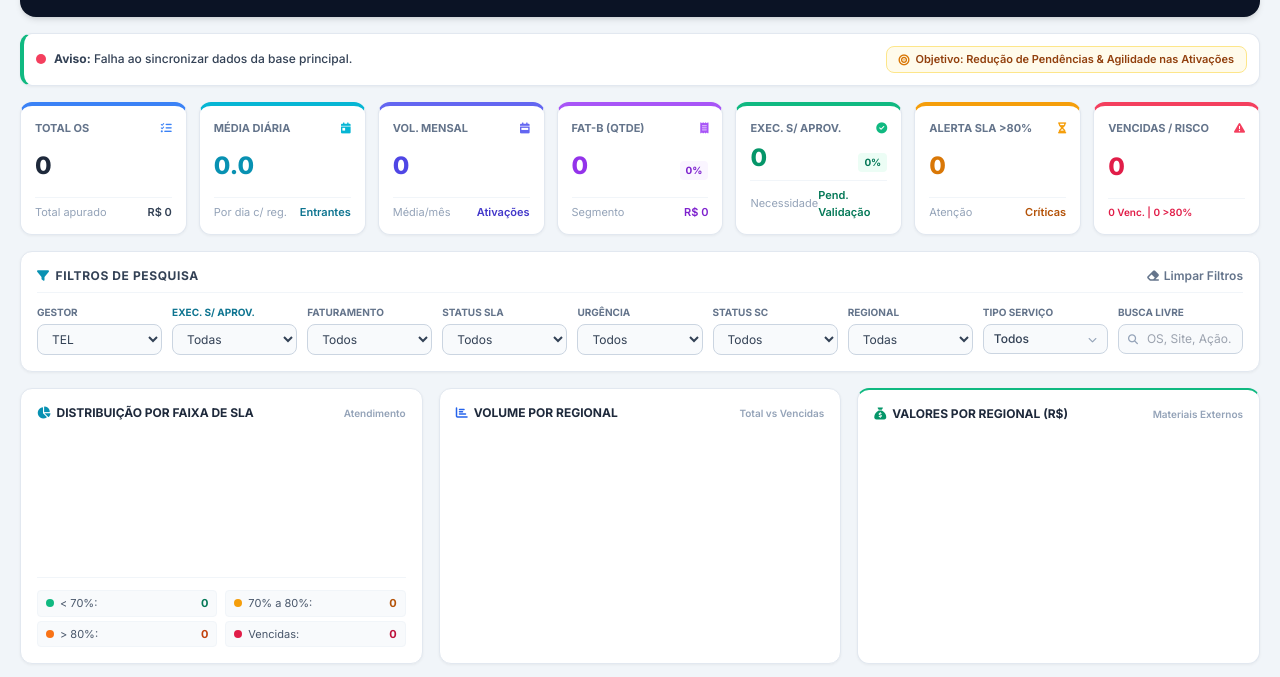
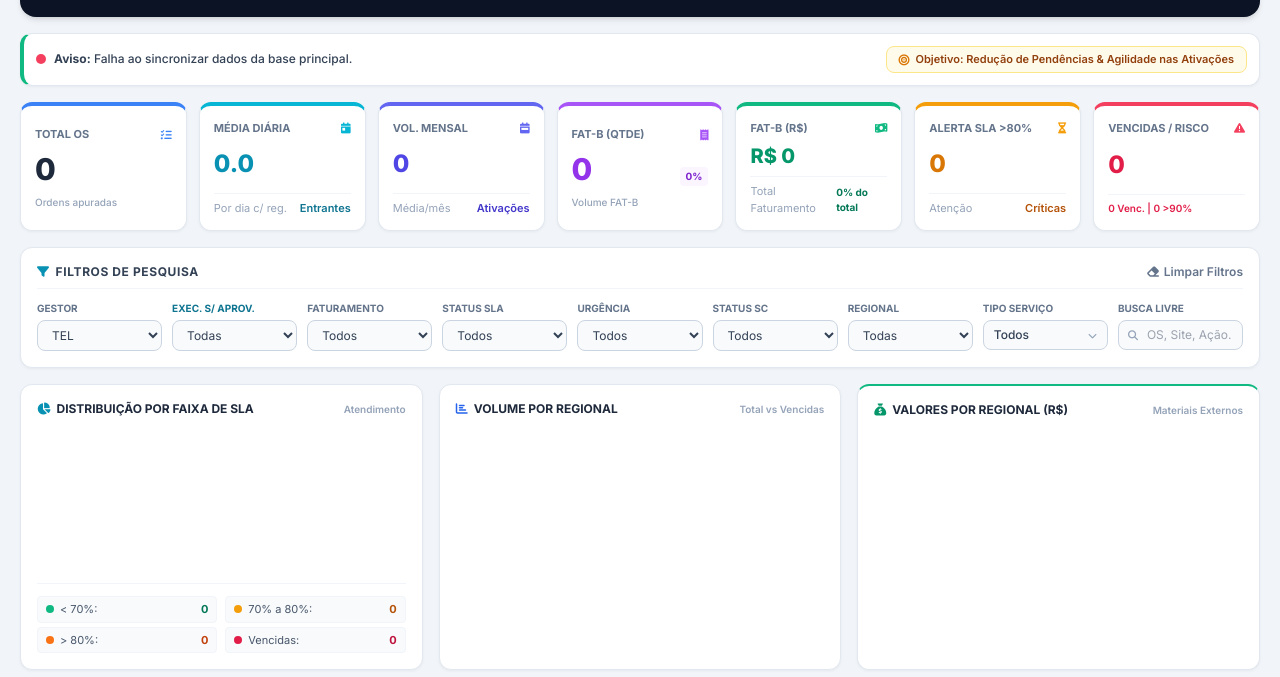
Before and after one commit to SPI-TEL/NC-COR, a plain HTML site: page index.html in a window 1280 px wide. Shown: the part 91-768 px from the top of the page. Drawn offline with nearby package versions, Linux system fonts and the light colour scheme; no server answers.

Commit message:
Refactor KPI card layout and styles
Updated KPI card styles and improved data display for various metrics.

```diff
--- a/index.html
+++ b/index.html
@@ -91,20 +91,19 @@
 
         <!-- KPIs Cards -->
         <div class="grid grid-cols-2 sm:grid-cols-3 md:grid-cols-4 lg:grid-cols-7 gap-3">
-            <div class="card-clean p-3.5 flex flex-col justify-between border-t-4 border-t-blue-500">
+            <!-- 1. Total OS (Sem rodapé de total apurado) -->
+            <div class="card-clean p-3.5 flex flex-col justify-center border-t-4 border-t-blue-500">
                 <div class="flex items-center justify-between text-[11px] font-bold text-slate-500 uppercase">
                     <span>Total OS</span>
                     <i class="fa-solid fa-list-check text-blue-500"></i>
                 </div>
-                <div class="my-1.5">
-                    <span id="kpiTotalOS" class="text-2xl font-black text-slate-800">0</span>
-                </div>
-                <div class="pt-1.5 border-t border-slate-100 flex items-center justify-between text-[11px]">
-                    <span class="text-slate-400">Total apurado</span>
-                    <strong id="kpiMediaReaisOS" class="text-slate-700 font-semibold">R$ 0</strong>
-                </div>
-            </div>
-
+                <div class="my-2">
+                    <span id="kpiTotalOS" class="text-3xl font-black text-slate-800">0</span>
+                </div>
+                <span class="text-[10px] text-slate-400 font-medium">Ordens apuradas</span>
+            </div>
+
+            <!-- 2. Média Diária -->
             <div class="card-clean p-3.5 flex flex-col justify-between border-t-4 border-t-cyan-500">
                 <div class="flex items-center justify-between text-[11px] font-bold text-slate-500 uppercase">
                     <span>Média Diária</span>
@@ -119,6 +118,7 @@
                 </div>
             </div>
 
+            <!-- 3. Vol. Mensal -->
             <div class="card-clean p-3.5 flex flex-col justify-between border-t-4 border-t-indigo-500">
                 <div class="flex items-center justify-between text-[11px] font-bold text-slate-500 uppercase">
                     <span>Vol. Mensal</span>
@@ -133,36 +133,35 @@
                 </div>
             </div>
 
-            <div class="card-clean p-3.5 flex flex-col justify-between border-t-4 border-t-purple-500">
+            <!-- 4. FAT-B (Qtde) (Sem rodapé de segmento) -->
+            <div class="card-clean p-3.5 flex flex-col justify-center border-t-4 border-t-purple-500">
                 <div class="flex items-center justify-between text-[11px] font-bold text-slate-500 uppercase">
                     <span>FAT-B (Qtde)</span>
                     <i class="fa-solid fa-receipt text-purple-500"></i>
                 </div>
-                <div class="my-1.5 flex items-baseline justify-between">
-                    <span id="kpiFatBQtde" class="text-2xl font-black text-purple-600">0</span>
+                <div class="my-2 flex items-baseline justify-between">
+                    <span id="kpiFatBQtde" class="text-3xl font-black text-purple-600">0</span>
                     <span id="kpiFatBPct" class="text-[10px] font-bold text-purple-700 bg-purple-50 px-1.5 py-0.5 rounded">0%</span>
                 </div>
-                <div class="pt-1.5 border-t border-slate-100 flex items-center justify-between text-[11px]">
-                    <span class="text-slate-400">Segmento</span>
-                    <strong id="kpiFatBReais" class="text-purple-700 font-semibold">R$ 0</strong>
-                </div>
-            </div>
-
+                <span class="text-[10px] text-slate-400 font-medium">Volume FAT-B</span>
+            </div>
+
+            <!-- 5. FAT-B (R$) -->
             <div class="card-clean p-3.5 flex flex-col justify-between border-t-4 border-t-emerald-500">
                 <div class="flex items-center justify-between text-[11px] font-bold text-slate-500 uppercase">
-                    <span>Exec. s/ Aprov.</span>
-                    <i class="fa-solid fa-circle-check text-emerald-500"></i>
-                </div>
-                <div class="my-1.5 flex items-baseline justify-between">
-                    <span id="kpiExecSemAprov" class="text-2xl font-black text-emerald-600">0</span>
-                    <span id="kpiExecSemAprovPct" class="text-[10px] font-bold text-emerald-700 bg-emerald-50 px-1.5 py-0.5 rounded">0%</span>
+                    <span>FAT-B (R$)</span>
+                    <i class="fa-solid fa-money-bill-wave text-emerald-500"></i>
+                </div>
+                <div class="my-1.5">
+                    <span id="kpiFatBReais" class="text-xl font-black text-emerald-600 truncate block">R$ 0</span>
                 </div>
                 <div class="pt-1.5 border-t border-slate-100 flex items-center justify-between text-[11px]">
-                    <span class="text-slate-400">Necessidade</span>
-                    <strong class="text-emerald-700 font-semibold">Pend. Validação</strong>
-                </div>
-            </div>
-
+                    <span class="text-slate-400">Total Faturamento</span>
+                    <span id="kpiFatBReaisPct" class="text-emerald-700 font-bold text-[10px]">0% do total</span>
+                </div>
+            </div>
+
+            <!-- 6. Alerta SLA >80% -->
             <div class="card-clean p-3.5 flex flex-col justify-between border-t-4 border-t-amber-500">
                 <div class="flex items-center justify-between text-[11px] font-bold text-slate-500 uppercase">
                     <span>Alerta SLA >80%</span>
@@ -177,6 +176,7 @@
                 </div>
             </div>
 
+            <!-- 7. Vencidas / Risco (Vencidas + Acima de 90%) -->
             <div class="card-clean p-3.5 flex flex-col justify-between border-t-4 border-t-rose-500">
                 <div class="flex items-center justify-between text-[11px] font-bold text-slate-500 uppercase">
                     <span>Vencidas / Risco</span>
@@ -186,7 +186,7 @@
                     <span id="kpiRiscoTotal" class="text-2xl font-black text-rose-600">0</span>
                 </div>
                 <div class="pt-1.5 border-t border-slate-100 flex items-center justify-between text-[11px]">
-                    <span id="kpiRiscoDetail" class="text-rose-600 font-semibold text-[10px]">0 Venc. | 0 >80%</span>
+                    <span id="kpiRiscoDetail" class="text-rose-600 font-semibold text-[10px]">0 Venc. | 0 >90%</span>
                 </div>
             </div>
         </div>
@@ -292,9 +292,9 @@
             </div>
         </section>
 
-        <!-- Gráficos Operacionais (SLA, Volume por Regional e Valores por Regional) -->
+        <!-- Gráficos Operacionais (SLA Donut mais grosso, Volume por Regional e Valores por Regional) -->
         <div class="grid grid-cols-1 lg:grid-cols-3 gap-4">
-            <!-- Gráfico SLA Donut -->
+            <!-- Gráfico SLA Donut (espessura aumentada com cutout: 50%) -->
             <div class="card-clean p-4 flex flex-col justify-between">
                 <div class="flex items-center justify-between mb-2">
                     <h3 class="text-xs font-bold text-slate-800 flex items-center gap-1.5 uppercase">
@@ -302,7 +302,7 @@
                     </h3>
                     <span class="text-[10px] text-slate-400 font-semibold">Atendimento</span>
                 </div>
-                <div class="relative w-full h-[140px] flex items-center justify-center my-auto">
+                <div class="relative w-full h-[150px] flex items-center justify-center my-auto">
                     <canvas id="chartSlaPizza"></canvas>
                 </div>
                 <div class="grid grid-cols-2 gap-x-2 gap-y-1 pt-3 border-t border-slate-100 text-[11px] mt-2">
@@ -352,7 +352,7 @@
             </div>
         </div>
 
-        <!-- Rankings Operacionais -->
+        <!-- Rankings Operacionais (com Bauru/BAURU unificados) -->
         <div class="grid grid-cols-1 lg:grid-cols-3 gap-4">
             <div class="card-clean p-4 flex flex-col">
                 <div class="flex items-center justify-between mb-3 border-b border-slate-100 pb-2">
@@ -567,13 +567,18 @@
 
     <!-- Script de Lógica e Renderização -->
     <script>
-        // URLs corrigidas para formato CSV (resolvendo o problema de pubhtml que quebrava o carregamento)
         function getOSUrl() {
             return "https://docs.google.com/spreadsheets/d/e/2PACX-1vRpjWWXPCwPj4uPipe2ZLm00aZNk_7Y9Kvb--aiEPzkfpuZufVLeofyEoivMnnubA/pub?gid=517461846&single=true&output=csv&_t=" + Date.now();
         }
 
         function getEvolucaoUrl() {
             return "https://docs.google.com/spreadsheets/d/e/2PACX-1vRpjWWXPCwPj4uPipe2ZLm00aZNk_7Y9Kvb--aiEPzkfpuZufVLeofyEoivMnnubA/pub?gid=748000966&single=true&output=csv&_t=" + Date.now();
+        }
+
+        // Função para padronizar e unificar nomes (ex: Bauru e BAURU viram BAURU)
+        function normalizarNome(texto) {
+            if (!texto) return 'NÃO DEFINIDA';
+            return texto.toString().trim().toUpperCase().replace(/\s+/g, ' ');
         }
 
         let rawDataset = [];
@@ -730,7 +735,6 @@
         function parseBrazilianDate(str) {
             if (!str) return null;
             str = str.trim();
-            // DD/MM/YYYY
             const parts = str.split(/[\/\-]/);
             if (parts.length === 3) {
                 if (parts[2].length === 4) {
@@ -798,6 +802,10 @@
 
                 const isExecSemAprov = necessidade.includes('EXEC') && (necessidade.includes('SEM') || prioridadeVivo.includes('NÃO EXEC') || prioridadeVivo.includes('SEM APR') || etapaEsteira.toUpperCase().includes('APROV'));
 
+                // Normalização para evitar duplicidade de Bauru / BAURU
+                const regionalNorm = normalizarNome(row['Regional'] || row['REGIONAL'] || 'SEM REGIONAL');
+                const unidadeNegocioNorm = normalizarNome(row['Denominação Unidade Negócio'] || row['Unidade Negocio'] || row['Área'] || 'NÃO DEFINIDA');
+
                 return {
                     os: row['Número OS'] || row['Numero OS'] || row['OS'] || row['N° OS'],
                     sgm: row['SGM'] || '',
@@ -805,7 +813,7 @@
                     descricao: row['Descrição OS'] || row['Descricao OS'] || '',
                     estadoOS: estadoOS,
                     tipoServico: (row['Tipo de Serviço'] || row['Tipo de Servico'] || row['TIPO'] || 'OUTROS').toString().trim(),
-                    regional: (row['Regional'] || row['REGIONAL'] || 'SEM REGIONAL').toString().trim(),
+                    regional: regionalNorm,
                     coordenador: row['Coordenador'] || '',
                     dataCriacao: dtCriacao,
                     dataCriacaoStr: dataCriacaoStr,
@@ -821,7 +829,7 @@
                     etapaEsteira: etapaEsteira,
                     numSC: (row['N° SC'] || row['No SC'] || row['SC'] || '').toString().trim(),
                     responsavel: row['Responsável'] || row['Responsavel'] || '',
-                    unidadeNegocio: (row['Denominação Unidade Negócio'] || row['Unidade Negocio'] || row['Área'] || 'NÃO DEFINIDA').toString().trim(),
+                    unidadeNegocio: unidadeNegocioNorm,
                     tempoRestante: tempoRestanteNum,
                     tempoRestanteRaw: tempoRestanteRaw,
                     descricaoAcao: descricaoAcao,
@@ -988,17 +996,13 @@
             const fatBQtde = fatBList.length;
             const fatBReais = fatBList.reduce((acc, curr) => acc + curr.valorMateriais, 0);
 
-            const execSemAprovList = filteredDataset.filter(d => d.isExecSemAprov);
-            const execSemAprovQtde = execSemAprovList.length;
-
             const totalReais = filteredDataset.reduce((acc, curr) => acc + curr.valorMateriais, 0);
-            const mediaReaisPorOS = total > 0 ? (totalReais / total) : 0;
 
             let abaixo70 = 0;
             let entre70e80 = 0;
             let acima80 = 0;
+            let acima90 = 0;
             let vencidas = 0;
-            let acima90 = 0;
 
             filteredDataset.forEach(d => {
                 if (d.isVencida) {
@@ -1027,22 +1031,30 @@
                 mediaMensal = total;
             }
 
+            // 1. Total OS
             document.getElementById('kpiTotalOS').innerText = total.toLocaleString('pt-BR');
+
+            // 2. Média Diária & Mensal
             document.getElementById('kpiMediaDiaria').innerText = mediaDiaria.toFixed(1);
             document.getElementById('kpiVolMensal').innerText = mediaMensal.toLocaleString('pt-BR');
+
+            // 3. FAT-B Qtde
             document.getElementById('kpiFatBQtde').innerText = fatBQtde.toLocaleString('pt-BR');
             document.getElementById('kpiFatBPct').innerText = total > 0 ? `${((fatBQtde / total) * 100).toFixed(1)}%` : '0%';
+
+            // 4. FAT-B (R$)
             document.getElementById('kpiFatBReais').innerText = fatBReais.toLocaleString('pt-BR', { style: 'currency', currency: 'BRL' });
-
-            document.getElementById('kpiExecSemAprov').innerText = execSemAprovQtde.toLocaleString('pt-BR');
-            document.getElementById('kpiExecSemAprovPct').innerText = total > 0 ? `${((execSemAprovQtde / total) * 100).toFixed(1)}%` : '0%';
-
+            document.getElementById('kpiFatBReaisPct').innerText = totalReais > 0 ? `${((fatBReais / totalReais) * 100).toFixed(1)}% do total R$` : '0% do total R$';
+
+            // 5. Alerta SLA >80%
             document.getElementById('kpiAcima80').innerText = acima80.toLocaleString('pt-BR');
-            document.getElementById('kpiMediaReaisOS').innerText = mediaReaisPorOS.toLocaleString('pt-BR', { style: 'currency', currency: 'BRL' });
-
-            document.getElementById('kpiRiscoTotal').innerText = (vencidas + acima80).toLocaleString('pt-BR');
-            document.getElementById('kpiRiscoDetail').innerText = `${vencidas} Venc. | ${acima80} >80%`;
-
+
+            // 6. Vencidas / Risco (Vencidas + Acima de 90%)
+            const riscoContabilizado = vencidas + acima90;
+            document.getElementById('kpiRiscoTotal').innerText = riscoContabilizado.toLocaleString('pt-BR');
+            document.getElementById('kpiRiscoDetail').innerText = `${vencidas} Venc. | ${acima90} >90%`;
+
+            // Faixas Donut Labels
             document.getElementById('lblFaixa1').innerText = abaixo70.toLocaleString('pt-BR');
             document.getElementById('lblFaixa2').innerText = entre70e80.toLocaleString('pt-BR');
             document.getElementById('lblFaixa3').innerText = acima80.toLocaleString('pt-BR');
@@ -1056,6 +1068,7 @@
             renderTable();
         }
 
+        // Gráfico Donut de SLA com espessura mais grossa (cutout: 50%)
         function renderSlaDonut(f1, f2, f3, f4) {
             const canvas = document.getElementById('chartSlaPizza');
             if (!canvas) return;
@@ -1090,7 +1103,7 @@
                             }
                         }
                     },
-                    cutout: '70%'
+                    cutout: '50%' // Anel mais grosso
                 }
             });
         }
@@ -1420,6 +1433,7 @@
             });
         }
 
+        // Rankings com as áreas e regionais já unificadas sem distinção de case
         function renderRankings() {
             const areaStats = {};
             const regionalStats = {};
```
